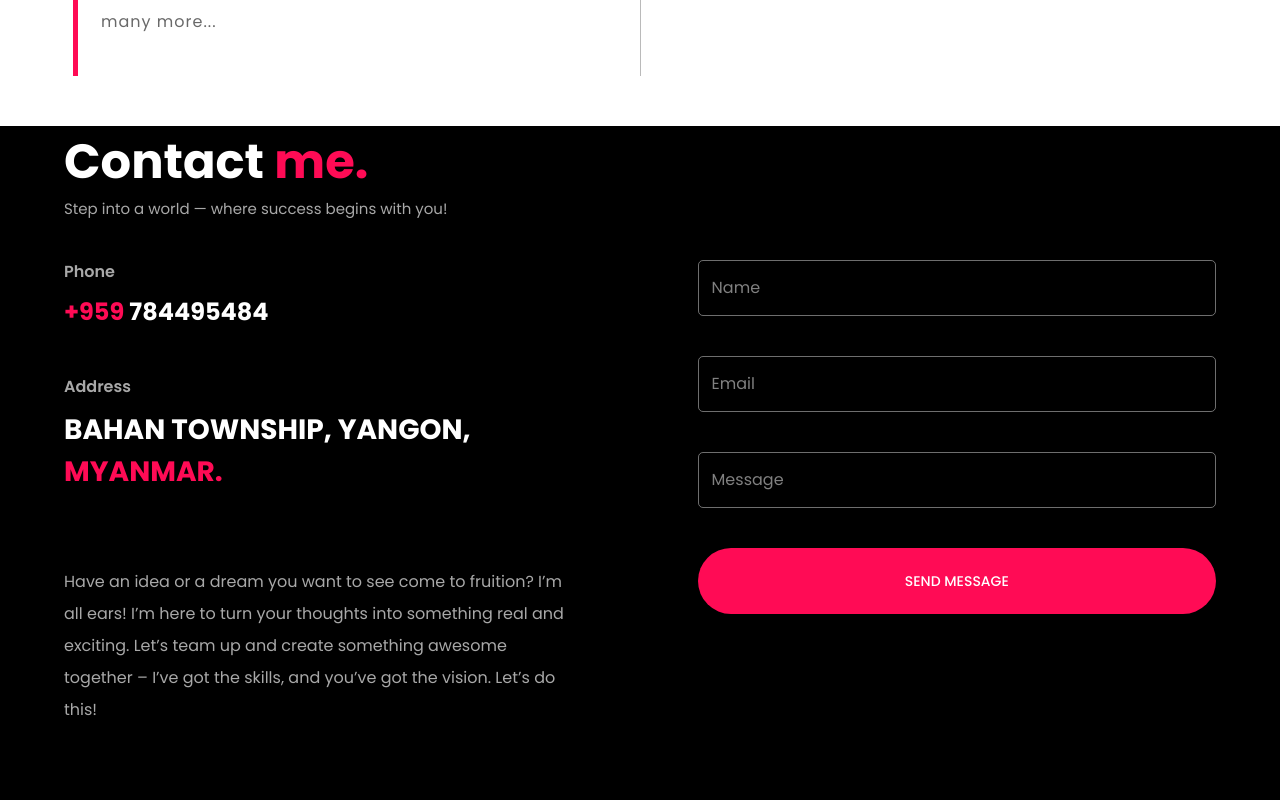
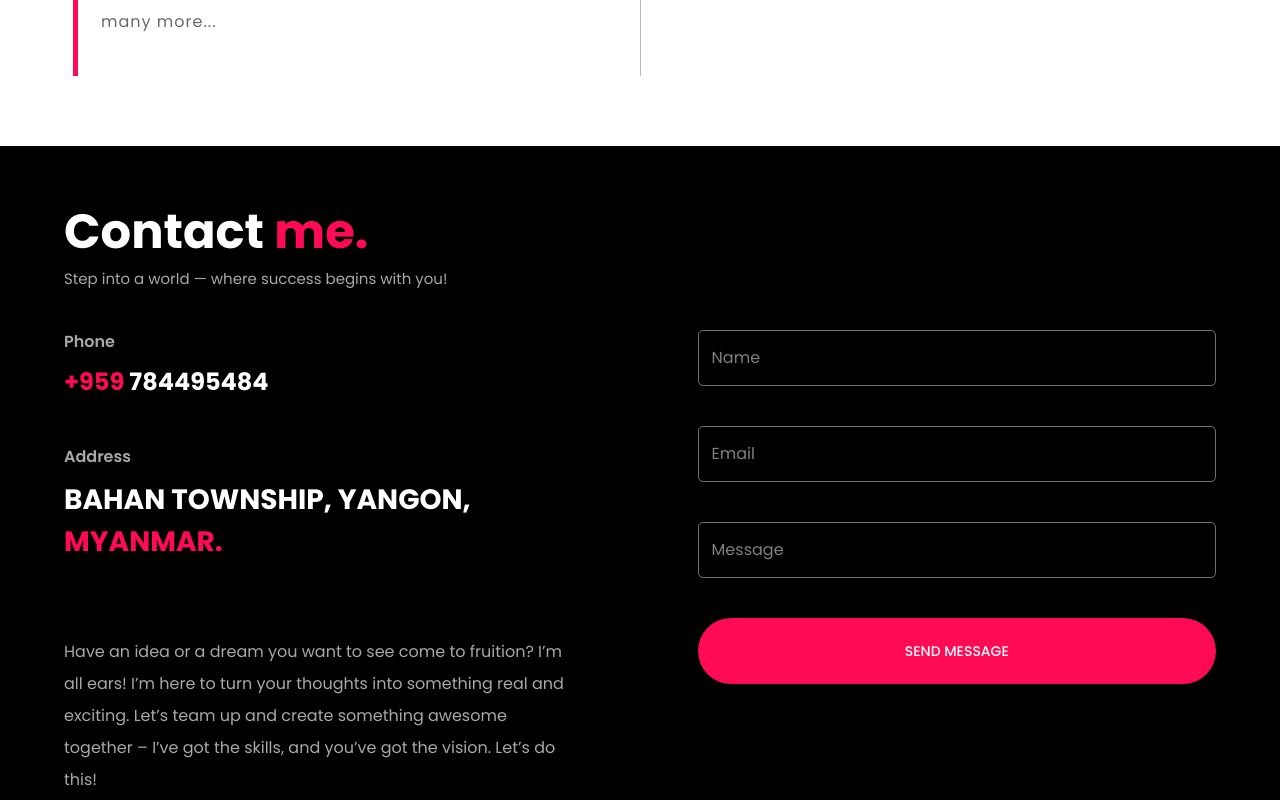
Before and after one commit to wynehtetaung/Portfolio_2025, a React (Vite) app: page /about in a window 1280 px wide. Shown: the part 2880-3680 px from the top of the page. Built offline with nearby package versions, Linux system fonts and the light colour scheme.

Commit message:
[update] about page

```diff
--- a/src/pages/About.jsx
+++ b/src/pages/About.jsx
@@ -14,7 +14,7 @@ const About = () => {
   return (
     <Box>
       <Nav />
-      <Container maxWidth="lg">
+      <Container maxWidth="lg" sx={{ mb: "70px" }}>
         <Box sx={{ mt: "45px", display: "flex", gap: "80px" }}>
           <Box sx={{ width: "50%" }}>
             <Typography
--- a/src/sections/ContactMe.jsx
+++ b/src/sections/ContactMe.jsx
@@ -2,7 +2,7 @@ import { Box, Button, Input, TextField, Typography } from "@mui/material";
 
 const ContactMe = () => {
   return (
-    <Box sx={{ mt: "50px" }}>
+    <Box sx={{ pt: "50px" }}>
       <Typography
         sx={{
           color: "#ffffff",
```
